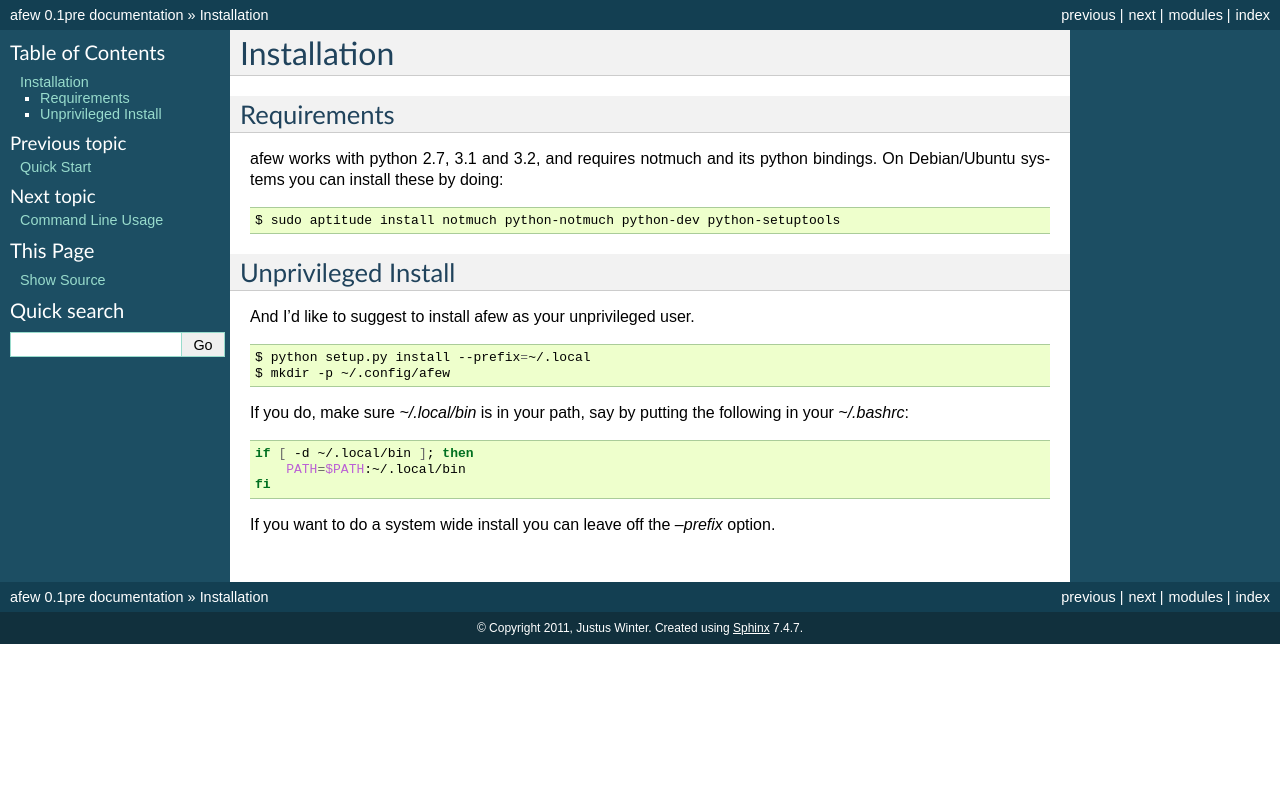
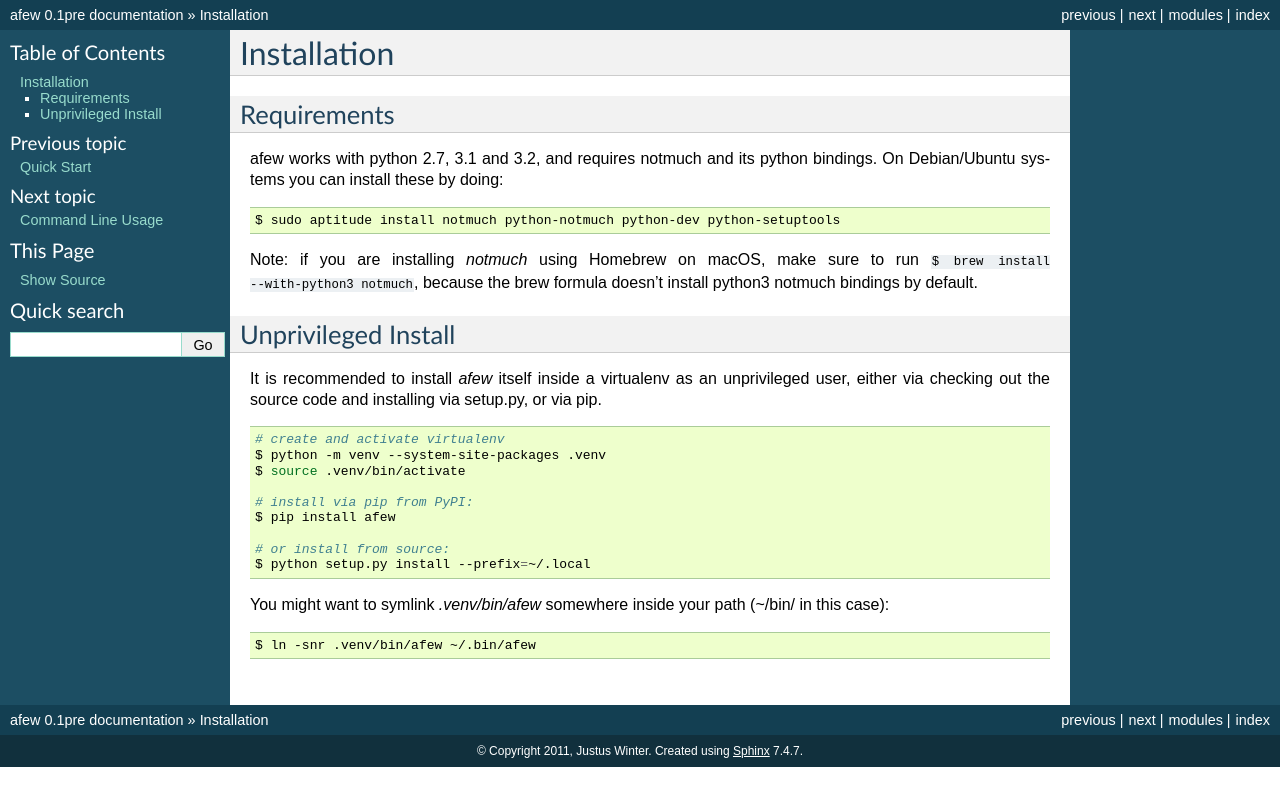
Before and after one commit to afewmail/afew, a Sphinx documentation site: the page built from docs/source/installation.rst, in a window 1280 px wide. Shown: the top 806 px of the page. Built offline with Sphinx 7.4.7, drawn with Linux system fonts in a browser that asks for light colours.

Commit message:
documentation: installation and usage in docs/
The instructions in README.rst duplicated some of the information in
the more complete docs, but not enough to really get started using
afew. It is better to avoid duplication and refer new users directly
to the full documentation.

The README.rst installation instructions were slightly more complete
and recent, so they were copied to the
docs/sources/installation.rst.

While at it, fix broken links in the rst markup.

Fixes: afewmail/afew/#23.

```diff
--- a/docs/source/installation.rst
+++ b/docs/source/installation.rst
@@ -11,23 +11,33 @@ On Debian/Ubuntu systems you can install these by doing:
 
     $ sudo aptitude install notmuch python-notmuch python-dev python-setuptools
 
+Note: if you are installing `notmuch` using Homebrew on macOS, make sure
+to run ``$ brew install --with-python3 notmuch``, because the brew formula
+doesn't install python3 notmuch bindings by default.
+
 Unprivileged Install
 --------------------
 
-And I'd like to suggest to install afew as your unprivileged user.
+It is recommended to install `afew` itself inside a virtualenv as an unprivileged
+user, either via checking out the source code and installing via setup.py, or
+via pip.
 
-.. code-block:: sh
+.. code:: bash
 
-    $ python setup.py install --prefix=~/.local
-    $ mkdir -p ~/.config/afew
+  # create and activate virtualenv
+  $ python -m venv --system-site-packages .venv
+  $ source .venv/bin/activate
 
-If you do, make sure `~/.local/bin` is in your path, say by putting the
-following in your `~/.bashrc`:
+  # install via pip from PyPI:
+  $ pip install afew
 
-.. code-block:: sh
+  # or install from source:
+  $ python setup.py install --prefix=~/.local
 
-    if [ -d ~/.local/bin ]; then
-        PATH=$PATH:~/.local/bin
-    fi
 
-If you want to do a system wide install you can leave off the `--prefix` option.
+You might want to symlink `.venv/bin/afew` somewhere inside your path
+(~/bin/ in this case):
+
+.. code:: bash
+
+  $ ln -snr .venv/bin/afew ~/.bin/afew
```
Also changed, not shown: README.rst (+8 -176 lines).
